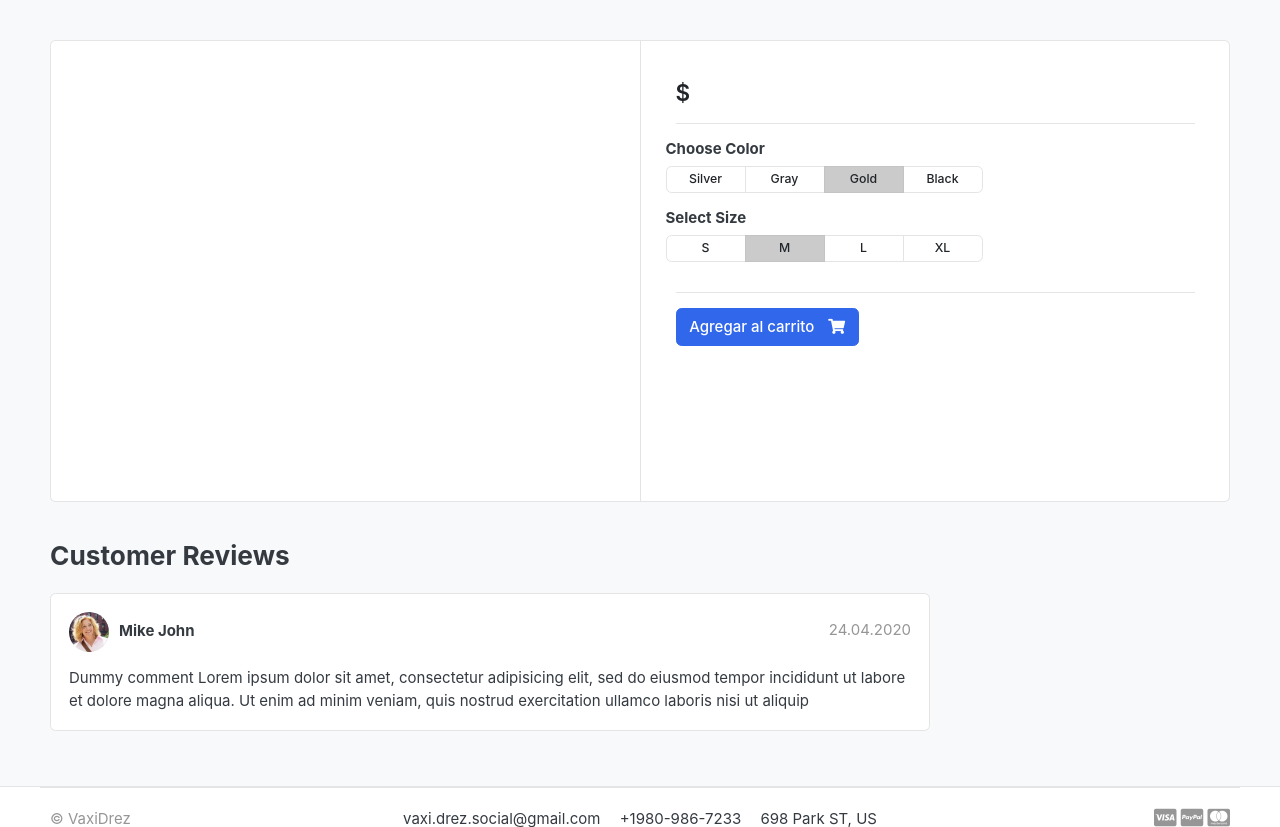
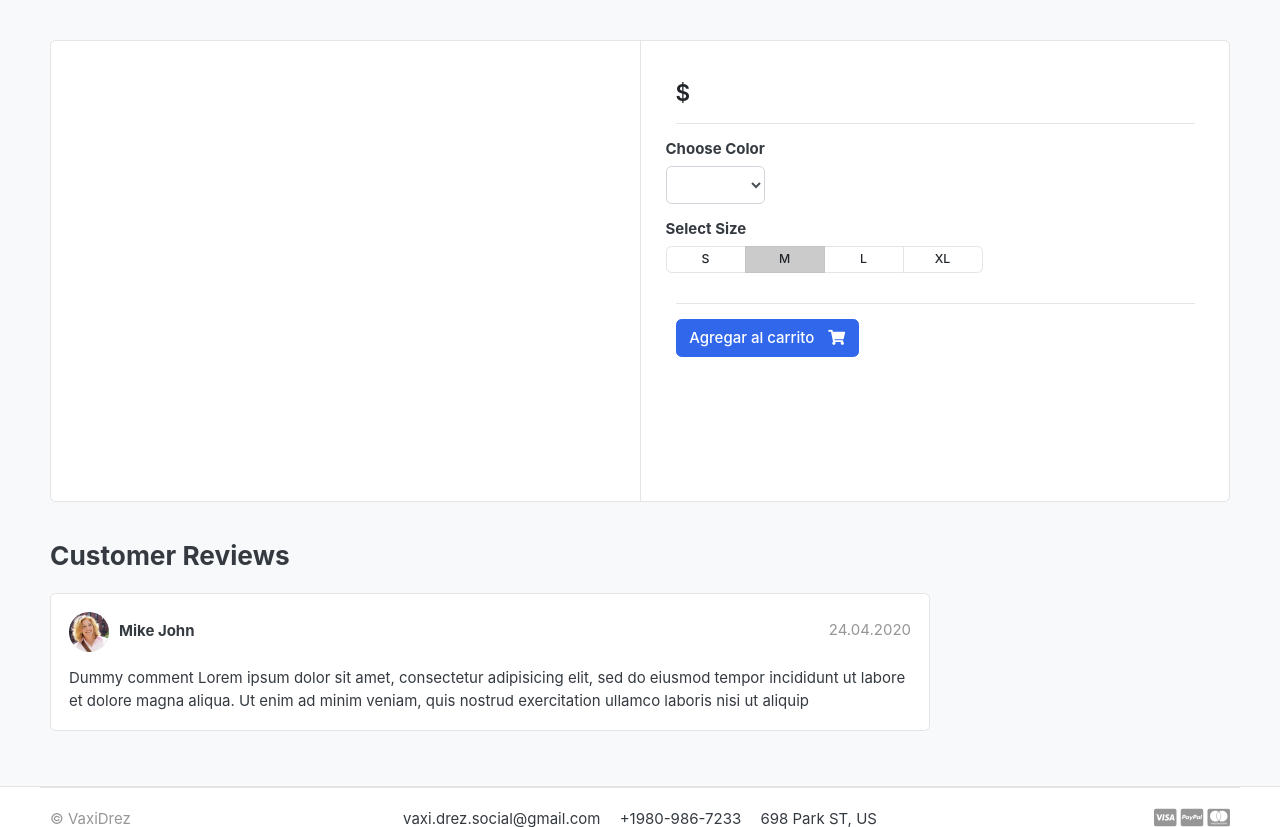
Before and after one commit to frsty/eccomerce, a Django app: template templates/store/product_detail.html in a window 1280 px wide. Shown: the part 118-945 px from the top of the page. Run offline with Django 4.2, Linux system fonts and the light colour scheme; the template is opened without the code that fills it, so the values that code supplies are empty; parts of the project's set-up code (start-up, migrations or seed data) failed here and were passed over; some web fonts are replaced.

Commit message:
checkout update

```diff
--- a/carts/views.py
+++ b/carts/views.py
@@ -16,42 +16,62 @@
 def add_cart(request, product_id):
     product = Product.objects.get(id = product_id)
 
-    try:
-        cart = Cart.objects.get(cart_id=_cart_id(request))
+    current_user = request.user
 
-    except Cart.DoesNotExist:
-        cart = Cart.objects.create(
-            cart_id = _cart_id(request)
-        )
+    if current_user.is_authenticated:
+        is_cart_item_exists = CartItem.objects.filter(product=product, user=current_user).exists()
 
-    cart.save()
+        if is_cart_item_exists:
+            try:
+                cart_item = CartItem.objects.get(product=product, user  = current_user)
+                cart_item.quantity +=1
+                cart_item.save()
 
-    try:
-        cart_item = CartItem.objects.get(product = product, cart = cart)
-        cart_item.quantity +=1
-        cart_item.save()
+            except CartItem.DoesNotExist:
+                cart_item = CartItem.objects.create(
+                        product = product,
+                        quantity = 1,
+                        user = current_user,
+                    )
+                cart_item.save()
 
-    except CartItem.DoesNotExist:
-        cart_item = CartItem.objects.create(
-            product = product,
-            quantity = 1,
-            cart = cart,
-        )
-        cart_item.save()
+        return redirect('cart')
 
-    return redirect('cart')
+    else:
+
+        try:
+            cart = Cart.objects.get(cart_id=_cart_id(request))
+
+        except Cart.DoesNotExist:
+            cart = Cart.objects.create(
+                cart_id = _cart_id(request)
+            )
+
+        cart.save()
+
+        try:
+            cart_item = CartItem.objects.get(product = product, cart = cart)
+            cart_item.quantity +=1
+            cart_item.save()
+
+        except CartItem.DoesNotExist:
+            cart_item = CartItem.objects.create(
+                product = product,
+                quantity = 1,
+                cart = cart,
+            )
+            cart_item.save()
+
+        return redirect('cart')
 
 
 def remove_cart(request, product_id):
-
     product = get_object_or_404(Product, id=product_id)
-
 
     try:
 
         if request.user.is_authenticated:
             cart_item = CartItem.objects.get(product=product, user=request.user)
-
         else:
             cart = Cart.objects.get(cart_id=_cart_id(request))
             cart_item = CartItem.objects.get(product=product, cart=cart)
@@ -69,12 +89,16 @@
     return redirect('cart')
 
 def remove_cart_item(request, product_id):
-    cart = Cart.objects.get(cart_id = _cart_id(request))
     product = get_object_or_404(Product, id=product_id)
 
-    cart_item = CartItem.objects.get(product=product, cart=cart)
+    if request.user.is_authenticated:
+        cart_item = CartItem.objects.get(product=product, user=request.user)
+
+    else:
+        cart = Cart.objects.get(cart_id = _cart_id(request))
+        cart_item = CartItem.objects.get(product=product, cart=cart)
+
     cart_item.delete()
-
     return redirect('cart')
 
 
@@ -84,10 +108,8 @@
     grand_total = 0
 
     try:
-
         if request.user.is_authenticated:
-            cart_items = CartItem.objects.filter(user=request.user, is_active = True)
-
+            cart_items = CartItem.objects.filter(user=request.user)
         else:
 
             cart = Cart.objects.get(cart_id = _cart_id(request))
--- a/templates/store/product_detail.html
+++ b/templates/store/product_detail.html
@@ -16,6 +16,11 @@
           </article> <!-- gallery-wrap .end// -->
         </aside>
         <main class="col-md-6 border-left">
+
+
+          <form action="{% url 'add_cart' single_product.id %}" method="GET">
+
+
             <article class="content-body">
 
               <h2 class="title">{{ single_product.product_name }}</h2>
@@ -31,20 +36,9 @@
               <div class="row">
                 <div class="item-option-select">
                   <h6>Choose Color</h6>
-                <div class="btn-group btn-group-sm btn-group-toggle" data-toggle="buttons">
-                  <label class="btn btn-light">
-                    <input type="radio" name="radio_color"> Silver
-                  </label>
-                  <label class="btn btn-light">
-                    <input type="radio" name="radio_color" > Gray
-                  </label>
-                  <label class="btn btn-light active">
-                    <input type="radio" name="radio_color checked"> Gold
-                  </label>
-                  <label class="btn btn-light">
-                    <input type="radio" name="radio_color"> Black
-                  </label>
-                </div>
+                  <select class="form-control" name="Color">
+                    <option value=""></option>
+                  </select>
                 </div>
               </div> <!-- row.// -->
               <div class="row">
@@ -76,13 +70,16 @@
               <a href="#" class="btn  btn-success"> <span class="text">Producto agregado al carrito</span> <i class="fas fa-check"></i>  </a>
               <a href="{% url 'cart' %}" class="btn  btn-outline-primary"> <span class="text">Ver carrito de compras</span> <i class="fas fa-eye"></i>  </a>
               {% else %}
-            <a href="{% url 'add_cart' single_product.id %}" class="btn  btn-primary"> <span class="text">Agregar al carrito</span> <i class="fas fa-shopping-cart"></i>  </a>
+              <button type="submit" name="button"class="btn  btn-primary"> <span class="text">Agregar al carrito</span> <i class="fas fa-shopping-cart"></i>  </button>
               {%endif%}
 
 
               {%endif%}
 
             </article> <!-- product-info-aside .// -->
+
+          </form>
+
         </main> <!-- col.// -->
       </div> <!-- row.// -->
     </div> <!-- card.// -->
```
Also changed, not shown: accounts/views.py (+12 -0 lines), accounts/migrations/0001_initial.py. Lines whose indentation alone changed are shown as unchanged.
